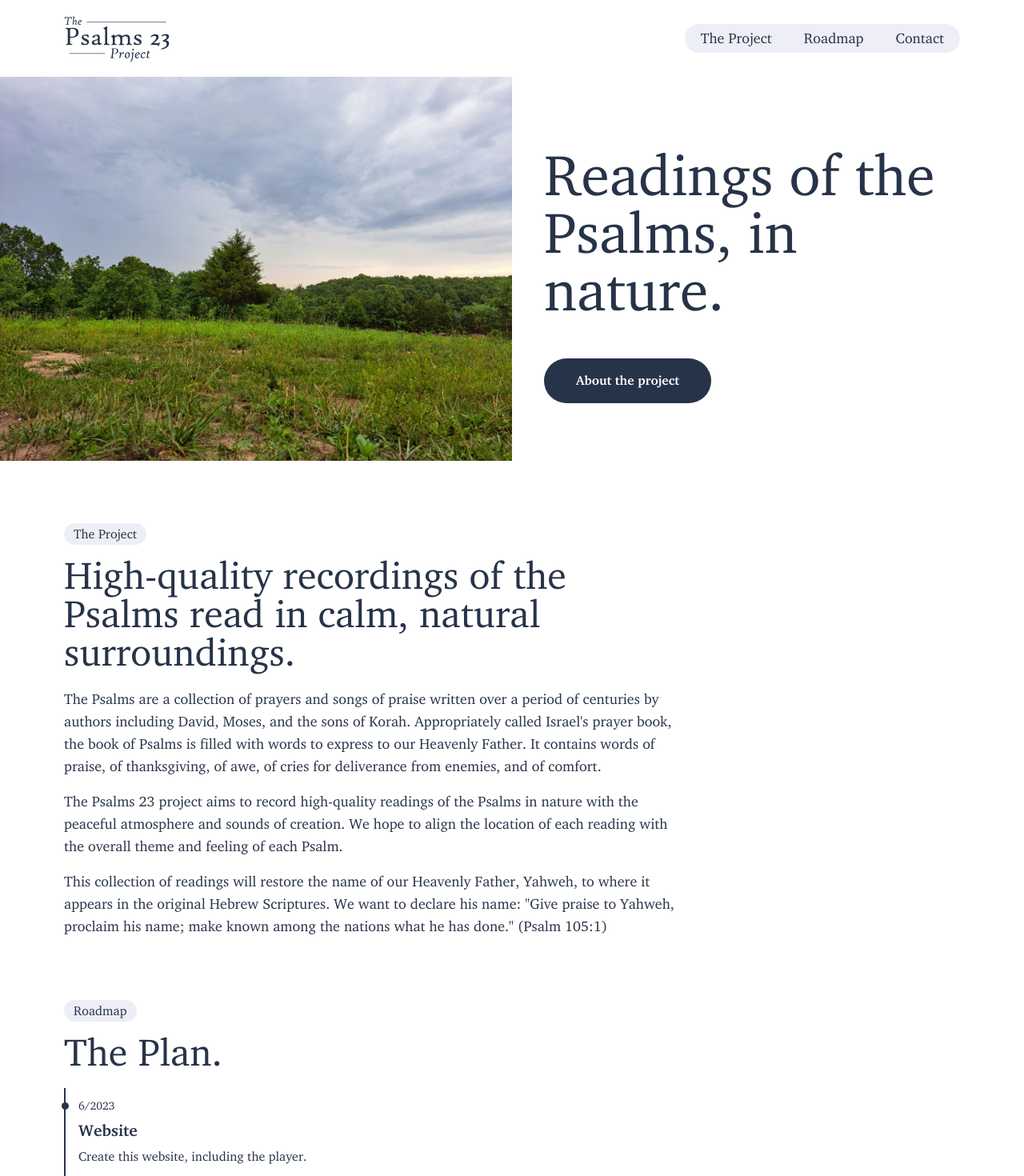
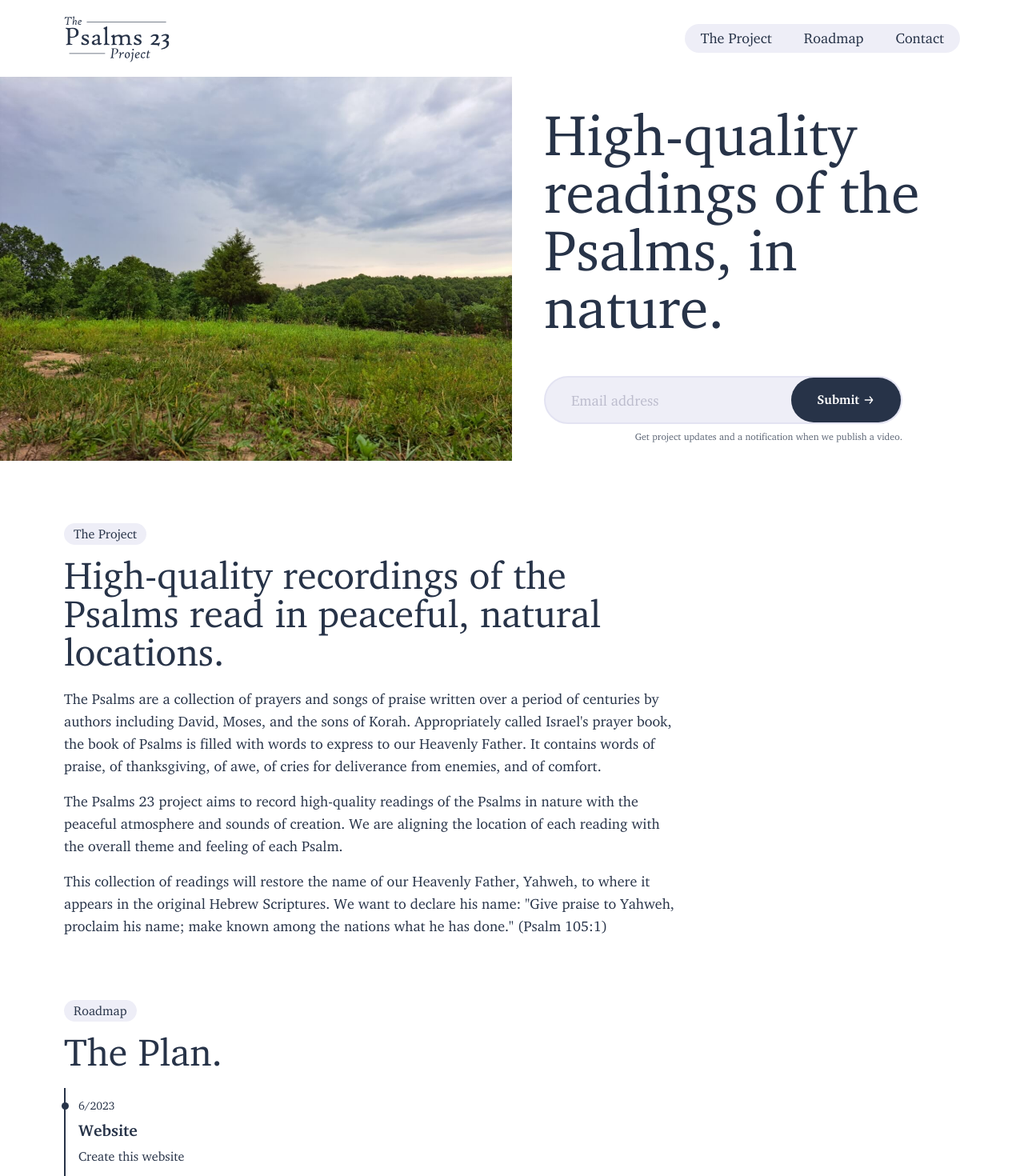
Before and after one commit to Psalms23Project/psalms23project.github.io, a SvelteKit app: page / in a window 1280 px wide. Shown: the top 1470 px of the page at 80% size. Built offline with nearby package versions, Linux system fonts and the light colour scheme.

Commit message:
Update homepage - Add signup form - Update page text

```diff
--- a/src/routes/+page.svelte
+++ b/src/routes/+page.svelte
@@ -9,13 +9,27 @@
   </div>
   <div class="w-full md:w-3/5 xl:w-1/2 flex px-6 md:px-10 items-center order-0 md:order-1">
     <div class="mt-10 md:mt-0">
-      <h1 class="text-5xl sm:text-6xl md:text-5xl lg:text-6xl xl:text-7xl font-hightower text-navyblue max-w-2xl mt-4">
-        Readings of the Psalms, in nature.
+      <h1 class="text-5xl sm:text-6xl md:text-5xl lg:text-6xl xl:text-7xl font-hightower text-navyblue max-w-xl mt-4">
+        High-quality readings of the Psalms, in nature.
       </h1>
-      <div class="flex mt-8 xl:mt-12">
-        <a class="text-base font-charter font-semibold text-white bg-navyblue rounded-full px-10 py-4 duration-300 hover:bg-navybluedark" href="/#theproject">
+      <div class="flex flex-col mt-8 xl:mt-12 max-w-md">
+        <!-- <a class="text-base font-charter font-semibold text-white bg-navyblue rounded-full px-10 py-4 duration-300 hover:bg-navybluedark" href="/#theproject">
           About the project
-        </a>
+        </a> -->
+        <form action="https://send.pageclip.co/Gq76Ux4sMztghTxLvSSLBNZKKtkXEJbz/Subscribe" class="pageclip-form flex" method="post">
+          <div class="flex grow items-center bg-violet-100 rounded-full duration-200 border-2 border-violet-200 focus-within:border-navyblue">
+            <div class="flex grow justify-between md:flex-row">
+              <input type="email" name="email" placeholder="Email address" class="flex grow h-10 sm:h-12 w-100 pl-4 sm:pl-7 pr-5 m-1 appearance-none text-lg font-charter bg-transparent placeholder:text-violet-300 focus:ring-0 focus:outline-none border-none">
+              <button type="submit" class="pageclip-form__submit inline-flex items-center text-sm sm:text-base font-charter font-semibold text-white bg-navyblue rounded-full px-5 sm:px-8 py-3 sm:py-4 duration-300 hover:bg-navybluedark space-x-1">
+                <span>Submit</span>
+                <svg class="w-4 h-4 fill-white" xmlns="http://www.w3.org/2000/svg" viewBox="0 0 24 24"><g data-name="Layer 2"><g data-name="arrow-forward"><rect width="24" height="24" transform="rotate(-90 12 12)" opacity="0"/><path d="M5 13h11.86l-3.63 4.36a1 1 0 0 0 1.54 1.28l5-6a1.19 1.19 0 0 0 .09-.15c0-.05.05-.08.07-.13A1 1 0 0 0 20 12a1 1 0 0 0-.07-.36c0-.05-.05-.08-.07-.13a1.19 1.19 0 0 0-.09-.15l-5-6A1 1 0 0 0 14 5a1 1 0 0 0-.64.23 1 1 0 0 0-.13 1.41L16.86 11H5a1 1 0 0 0 0 2z"/></g></g></svg>
+              </button>
+            </div>
+          </div>
+        </form>
+        <div class="flex justify-end">
+          <p class="font-charter text-navyblue text-xs mt-2 opacity-75">Get project updates and a notification when we publish a video.</p>
+        </div>
       </div>
     </div>
   </div>
@@ -23,9 +37,9 @@
 <div id="theproject" class="max-w-6xl mx-auto px-4 my-20">
   <div class="max-w-3xl font-charter text-navyblue">
     <span class="text-base bg-violet-100 px-3 py-1 rounded-full">The Project</span>
-    <h2 class="text-4xl sm:text-5xl font-hightower mt-4">High-quality recordings of the Psalms read in calm, natural surroundings.</h2>
+    <h2 class="text-4xl sm:text-5xl font-hightower mt-4">High-quality recordings of the Psalms read in peaceful, natural locations.</h2>
     <p class="text-lg mt-5">The Psalms are a collection of prayers and songs of praise written over a period of centuries by authors including David, Moses, and the sons of Korah. Appropriately called Israel's prayer book, the book of Psalms is filled with words to express to our Heavenly Father. It contains words of praise, of thanksgiving, of awe, of cries for deliverance from enemies, and of comfort.</p>
-    <p class="text-lg mt-4">The Psalms 23 project aims to record high-quality readings of the Psalms in nature with the peaceful atmosphere and sounds of creation. We hope to align the location of each reading with the overall theme and feeling of each Psalm. </p>
+    <p class="text-lg mt-4">The Psalms 23 project aims to record high-quality readings of the Psalms in nature with the peaceful atmosphere and sounds of creation. We are aligning the location of each reading with the overall theme and feeling of each Psalm. </p>
     <p class="text-lg mt-4">This collection of readings will restore the name of our Heavenly Father, Yahweh, to where it appears in the original Hebrew Scriptures. We want to declare his name: "Give praise to Yahweh, proclaim his name; make known among the nations what he has done." (Psalm 105:1)</p>
   </div>
 </div>
@@ -44,7 +58,7 @@
         <div class="mb-6 ml-4 mt-2">
           <h4 class="mb-1.5 text-xl font-semibold">Website</h4>
           <p class="mb-3">
-            Create this website, including the player.
+            Create this website
           </p>
         </div>
       </li>
@@ -58,7 +72,7 @@
         <div class="mb-6 ml-4 mt-2">
           <h4 class="mb-1.5 text-xl font-semibold">Trial video</h4>
           <p class="mb-3">
-            Record a trial video to see what we need for camera and audio equipment.
+            Record a trial video to ensure we have what we need for camera and audio equipment.
           </p>
         </div>
       </li>
@@ -79,3 +93,4 @@
     </ol>
   </div>
 </div>
+<script src="https://s.pageclip.co/v1/pageclip.js" charset="utf-8"></script>
--- a/tailwind.config.cjs
+++ b/tailwind.config.cjs
@@ -14,6 +14,7 @@ const config = {
         violet: {
           100: "#EEEEF7",
           200: "#E3E3F2",
+          300: "#BCBCCD",
         }
       },
     },
```
